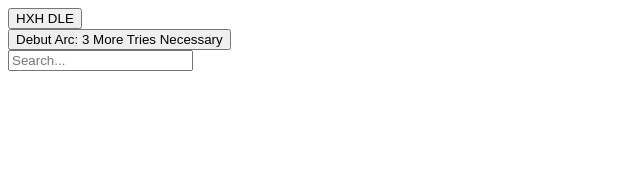
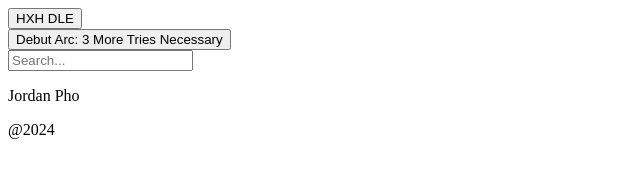
Before and after one commit to pykroth/HXH_DLE, a SvelteKit app in the folder dle/: page /Classic in a window 1280 px wide. Shown: the top 189 px of the page, without its empty margins (0-640 px from the left). Built offline with nearby package versions, Linux system fonts and the light colour scheme.

Commit message:
Fixed transition + added footer + fixed some design stuff

```diff
--- a/dle/src/routes/+page.svelte
+++ b/dle/src/routes/+page.svelte
@@ -25,7 +25,7 @@
 
 <main>
 	<!--The very top of the screen which leads to home-page-->
-	<div class="bg-gray-500 justify-center h-screen ">
+	<div class="bg-gray-500 justify-center h-screen w-full">
 		<div class="text-center text-white border border-black bg-black" >
 			<button id="Title-Screen" on:click={clickHomePage}>HXH DLE</button>
 			<div class="fixed top-1/4 left-1/2 transform -translate-x-1/2">
@@ -40,9 +40,6 @@
 		</div>
 
 	</div>
-	<div class="d-flex justify-content-center align-items-center" style="height: 100vh;">
-        <input type="text" id="searchInput" placeholder="Search..." class="mx-auto my-auto">
-    </div>
 
 </main>
 
--- a/dle/src/routes/Classic/+page.svelte
+++ b/dle/src/routes/Classic/+page.svelte
@@ -181,12 +181,10 @@ function pickChar()
 function updateSearchResults(results: any[]) {
     filteredData = results;
     const guessedResults = data.filter(item =>{return item.Click === true})
-    updatedGuesses(guessedResults);
+
   }
 
-  function updatedGuesses(results: any[]) {
-    guessedData = results;
-  }
+
 
   function filterData(event) {
 
@@ -194,14 +192,14 @@ function updateSearchResults(results: any[]) {
     const results = data.filter(item => {
         return item.Name.trim().toLowerCase().startsWith(query) && !item.Click;
     });
-    const guessedResults = data.filter(item =>{return item.Click === true})
+
     if (query === "") {
       updateSearchResults([]); // Clear filteredData if query is empty
     }
     else
     {
         updateSearchResults(results);
-        updatedGuesses(guessedResults);
+
     }
 
 
@@ -213,12 +211,14 @@ function Guess(result: any[])
     result.Click=true;
     searchText='';
     guessCount++;
+   // guessedData.push(result);
+    guessedData = [...guessedData, result];
     let hintCounter=3-guessCount;
     if(hintCounter>0)
-    hintText="Location: " + hintCounter + " more tries necessary";
+    hintText="Debut Arc: " + hintCounter + " more tries necessary";
     else
     {
-        hintText="Location: (Click to use)"
+        hintText="Debut Arc: (Click to use)"
     }
     if(result.Click==true)
     {
@@ -234,7 +234,7 @@ function Guess(result: any[])
     const results = data.filter(item => {
         return item.Name.toLowerCase().includes(query) && (item.Click === false);
     });
-    const guessedResults = data.filter(item =>{return item.Click === true})
+
 
 
     if (query === "") {
@@ -243,7 +243,7 @@ function Guess(result: any[])
     else
     {
         updateSearchResults(results);
-        updatedGuesses(guessedResults);
+
     }
 
 
@@ -275,18 +275,20 @@ function revealLocation()
 
 </script>
 
-<main>
+<main class="main" id="main">
 
-    <div class="bg-gray-500 justify-center h-screen ">
+    <div class="bg-gray-500 justify-center h-screen w-full">
+
 		<div class="text-center text-white border border-black bg-black" >
             <a href="/">
 			<button id="Title-Screen"> HXH DLE</button>
         </a>
         </div>
         <!--Hints-->
-        <div class="transform translate-x-1/3 translate-y-14">
-            <!-- 1/4 Left -->
-            <button class="border border-black" on:click={revealLocation}>{hintText}</button>
+        <div class="flex justify-center">
+            <button class="border border-black ml-15 mt-12" on:click={revealLocation}> <!-- Adjust the ml-* value as needed -->
+                {hintText}
+            </button>
         </div>
 
         <!--Code for guessing Right-->
@@ -312,15 +314,53 @@ function revealLocation()
 
 </div>
 <div class="fixed top-3/4 left-1/2 transform -translate-y-1/4 -translate-x-1/2">
-  {#each guessedData as item, index}
-    <table class="w-full" transition:fade="{{ duration: 500 }}">
-    <tr class="self-center" in:fade="{{ duration: 500, delay: index * 100 }}">
+    {#each [...guessedData] as item, index}
+    <table class="w-full table-fixed">
+      <tr class="self-center" in:fade="{{ duration: 500, delay: (guessedData.length - index - 1) * 500 }}">
         <td class="w-1/2 {item.correctName ? 'bg-green-200' : 'bg-red-300'}">{item.Name}</td>
         <td class="w-1/2 {item.correctNen ? 'bg-green-200' : 'bg-red-300'}">{item.Nen}</td>
       </tr>
     </table>
   {/each}
+
 </div>
 
+<footer class="bg-black">
+    <p class="text-white  text-xs">Jordan Pho</p>
+    <p class="text-white text-xs">@2024</p>
+</footer>
 
 </main>
+
+
+<style lang="postcss">
+    :root {
+  /* Scrollbar width */
+  --scrollbar-width: 10px;
+  /* Scrollbar track color */
+  --scrollbar-track-color: #f0f0f0;
+  /* Scrollbar thumb color */
+  --scrollbar-thumb-color: #888;
+}
+
+/* Style the scrollbar */
+:root::-webkit-scrollbar {
+
+  width: var(--scrollbar-width);
+}
+
+/* Style the scrollbar track */
+:root::-webkit-scrollbar-track {
+
+  background-color: var(--scrollbar-track-color);
+}
+
+/* Style the scrollbar thumb */
+:root::-webkit-scrollbar-thumb {
+
+  background-color: var(--scrollbar-thumb-color);
+}
+
+
+
+</style>
```
